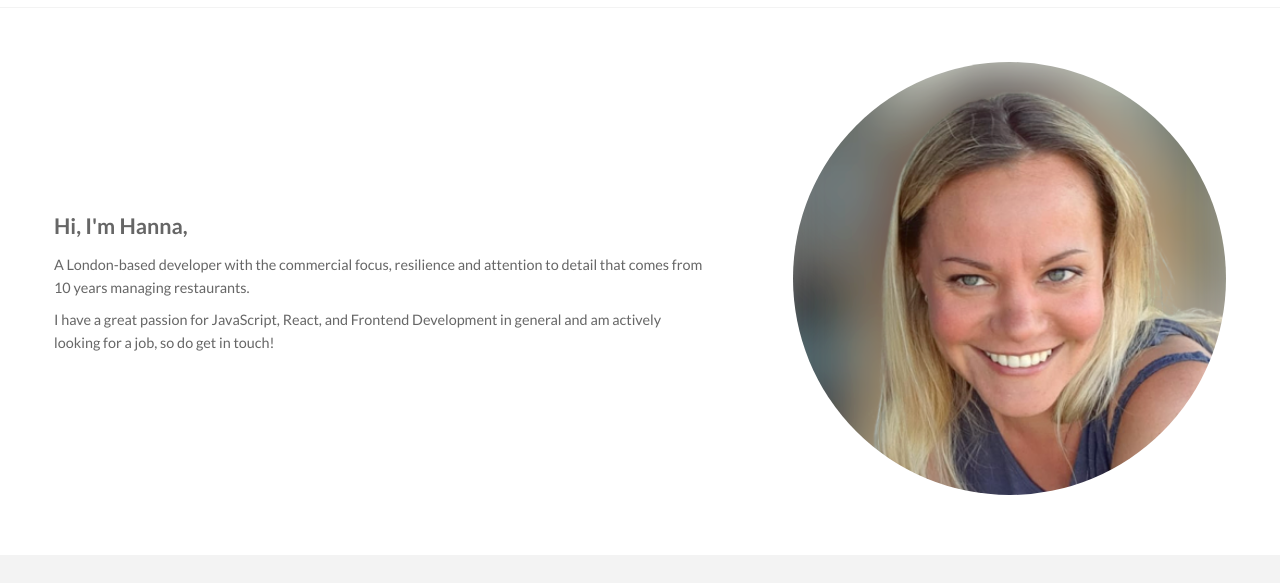
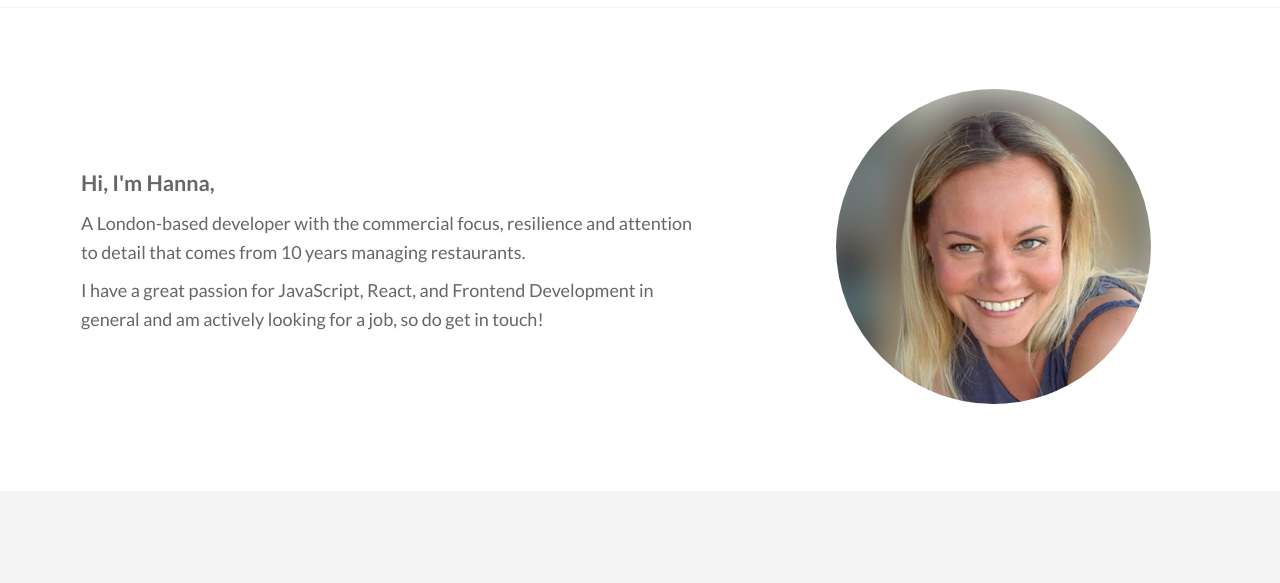
Before and after one commit to HannaEb/hannaeb.github.io, a website: page index.html in a window 1280 px wide. Shown: the part 113-696 px from the top of the page. Drawn offline with Linux system fonts and the light colour scheme.

Commit message:
about layout

```diff
--- a/sass/_about.scss
+++ b/sass/_about.scss
@@ -1,16 +1,19 @@
 .section-about {
-  padding: 6rem 4rem;
+  padding: 6rem 6rem;
 
   @include respond(small) {
-    padding: 6rem 6rem;
+    padding: 9rem 6rem;
+  }
+
+  @include respond(medium) {
+    padding: 9rem 9rem;
   }
 }
 
 .about {
   @include max-width;
 
-  @include respond(small) {
-    // height: 60vh;
+  @include respond(medium) {
     display: flex;
     flex-direction: row-reverse;
     align-items: center;
@@ -20,7 +23,7 @@
     text-align: center;
     margin-bottom: 4rem;
 
-    @include respond(small) {
+    @include respond(medium) {
       width: 40%;
       margin-bottom: 0;
       margin-left: 10rem;
@@ -32,19 +35,24 @@
     max-width: 50%;
 
     @include respond(small) {
+      max-width: 30rem;
+    }
+
+    @include respond(medium) {
       width: 100%;
-      max-width: 100%;
+      max-width: 35rem;
     }
   }
 
   &__text-box {
-    @include respond(small) {
+    @include respond(medium) {
       width: 60%;
     }
   }
 
   &__text {
     &:not(:first-child) {
+      font-size: 2rem;
       margin-top: 1rem;
     }
   }
--- a/sass/_skills.scss
+++ b/sass/_skills.scss
@@ -1,6 +1,14 @@
 .section-skills {
-  padding: 6rem 2rem;
+  padding: 6rem 4rem;
   background-color: $color-grey-light;
+
+  @include respond(small) {
+    padding: 9rem 4rem;
+  }
+
+  @include respond(medium) {
+    padding: 9rem 6rem;
+  }
 }
 
 .skills {
```
Also changed, not shown: css/styles.css.
